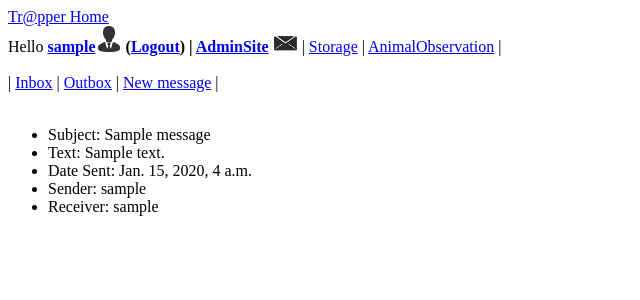
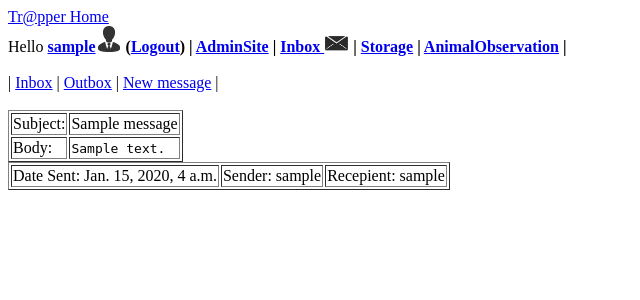
Before and after one commit to LucGIS/Trapper, a Django app: page /messaging/message/detail/1/ in a window 1280 px wide. Shown: the top 300 px of the page, without its empty margins (0-640 px from the left). Run offline with Django 3.2, Linux system fonts and the light colour scheme; a user stored in the database is signed in; tables that the repository leaves empty hold one stand-in row (values such as "Sample post"); some libraries are stand-ins or nearby versions.

Commit message:
Minor fixes to frontend

```diff
--- a/trapper/apps/accounts/urls.py
+++ b/trapper/apps/accounts/urls.py
@@ -3,6 +3,7 @@ from django.conf.urls import patterns, url
 from trapper.apps.accounts import views
 
 urlpatterns = patterns('',
+	url(r'profile/$', views.SessionUserProfileDetailView.as_view() , name='userprofile_detail' ),
 	url(r'profile/detail/(?P<pk>\d+)/$', views.UserProfileDetailView.as_view() , name='userprofile_detail' ),
 	url(r'profile/update/(?P<pk>\d+)/$', views.UserProfileUpdateView.as_view() , name='userprofile_update' ),
 	url(r'login/$', 'django.contrib.auth.views.login', name='login' ),
--- a/trapper/apps/accounts/views.py
+++ b/trapper/apps/accounts/views.py
@@ -11,6 +11,10 @@ class UserProfileDetailView(generic.DetailView):
 	template_name = "accounts/user_detail.html"
 	context_object_name = 'u'
 
+class SessionUserProfileDetailView(UserProfileDetailView):
+	def get_object(self):
+		return self.request.user
+
 class UserProfileUpdateView(generic.UpdateView):
 	model = User
 	template_name = "accounts/user_update.html"
--- a/trapper/apps/messaging/templates/messaging/message_create.html
+++ b/trapper/apps/messaging/templates/messaging/message_create.html
@@ -2,7 +2,9 @@
 {% block content %}
 <form action="{% url "messaging:message_create" %}" method="post">
 {% csrf_token %}
-{{ form.as_p }}
+<table>
+{{ form.as_table }}
+</table>
 <input type="submit" value="Submit" />
 </form>
 {% endblock content %}
--- a/trapper/apps/messaging/templates/messaging/message_detail.html
+++ b/trapper/apps/messaging/templates/messaging/message_detail.html
@@ -1,20 +1,17 @@
 {% extends "messaging/base.html" %}
 {% block content %}
-<ul>
-	<li>
-Subject: {{ message.subject }}
-	</li>
-	<li>
-Text: {{ message.text }}
-	</li>
-	<li>
-Date Sent: {{ message.date_sent }}
-	</li>
-	<li>
-Sender: {{ message.user_from.username }}
-	</li>
-	<li>
-Receiver: {{ message.user_to.username }}
-	</li>
-<ul>
+
+<table border=1>
+<tr><td>Subject:</td><td>{{ message.subject }}</td></tr>
+<tr><td>Body:</td><td><pre>{{ message.text }}</pre></td></tr>
+</table>
+
+<table border=1>
+<tr>
+<td>Date Sent: {{ message.date_sent }}</td>
+<td>Sender: {{ message.user_from.username }}</td>
+<td>Recepient: {{ message.user_to.username }}</td>
+</tr>
+</table>
+
 {% endblock content %}
--- a/trapper/apps/messaging/views.py
+++ b/trapper/apps/messaging/views.py
@@ -1,5 +1,6 @@
 from django.db.models import Q
 from django.views import generic
+from django import forms
 
 from datetime import datetime
 
@@ -21,6 +22,13 @@ class MessageCreateView(generic.CreateView):
 	template_name = 'messaging/message_create.html'
 	fields = ['subject','text','user_to']
 
+	def get_form(self, *args, **kwargs):
+		form = super(MessageCreateView, self).get_form(*args, **kwargs)
+		form.fields['text'].widget=forms.Textarea()
+		form.fields['text'].label = 'Body'
+		form.fields['user_to'].label = 'Recepient'
+		return form
+
 	def form_valid(self, form):
 		form.instance.user_from = self.request.user
 		return super(MessageCreateView, self).form_valid(form)
--- a/trapper/templates/base.html
+++ b/trapper/templates/base.html
@@ -10,18 +10,19 @@ Hello
 	{% if user.is_staff %}
 		| <a href="{% url "admin:index" %}">AdminSite</a>
 	{% endif %}
+		|
 	{% if user.userprofile.has_unread_messages %}
-	<a href="{% url "messaging:message_inbox" %}"><img width=25px src="{% static "icon/message_new.png" %}" /></a>
+	<a href="{% url "messaging:message_inbox" %}">Inbox <img width=25px src="{% static "icon/message_new.png" %}" /></a>
 	{% else %}
-	<a href="{% url "messaging:message_inbox" %}"><img width=25px src="{% static "icon/message.png" %}" /></a>
+	<a href="{% url "messaging:message_inbox" %}">Inbox <img width=25px src="{% static "icon/message.png" %}" /></a>
 	{% endif %}
 {% else %}
 	anonymous (<a href="{% url "accounts:login" %}">Login</a>)
 {% endif %}
-</b>
 | <a href="{% url "storage:index" %}">Storage</a>
 | <a href="{% url "animal_observation:index" %}">AnimalObservation</a>
 |
+</b>
 <br/>
 <br/>
 {% block master_content %}{% endblock master_content %}
```
Also changed, not shown: trapper/apps/storage/forms.py, trapper/apps/storage/templates/storage/resource_create.html (deleted), trapper/apps/storage/templates/storage/resource_form.html, trapper/apps/storage/templates/storage/resource_iter.html, trapper/apps/storage/templates/storage/resource_update.html (deleted), trapper/apps/storage/templates/storage/resourcecollection_form.html, trapper/apps/storage/templates/storage/resourcecollection_list.html, trapper/apps/storage/templates/storage/resourcecollection_request.html, trapper/apps/storage/urls.py, trapper/apps/storage/views.py.
